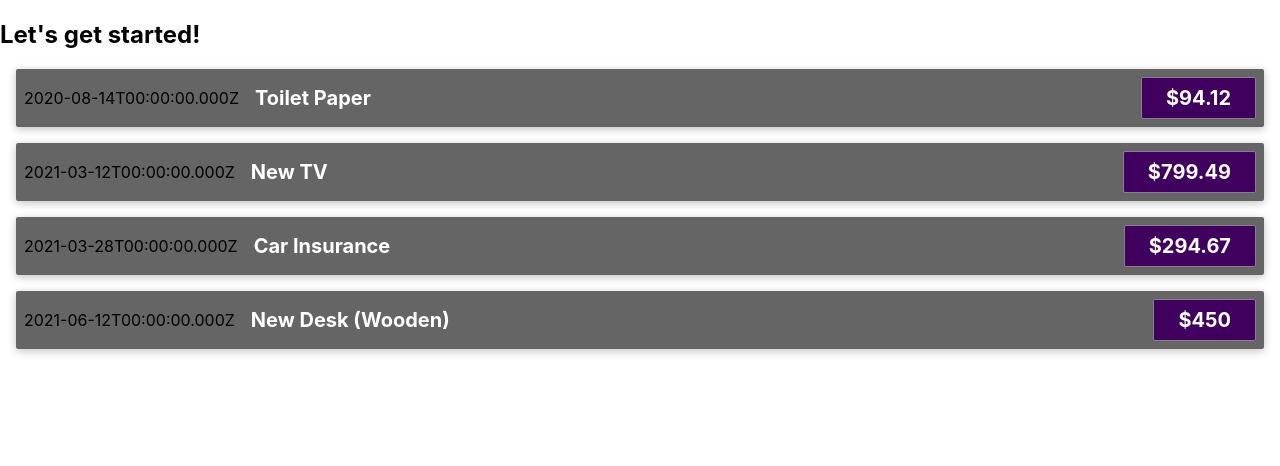
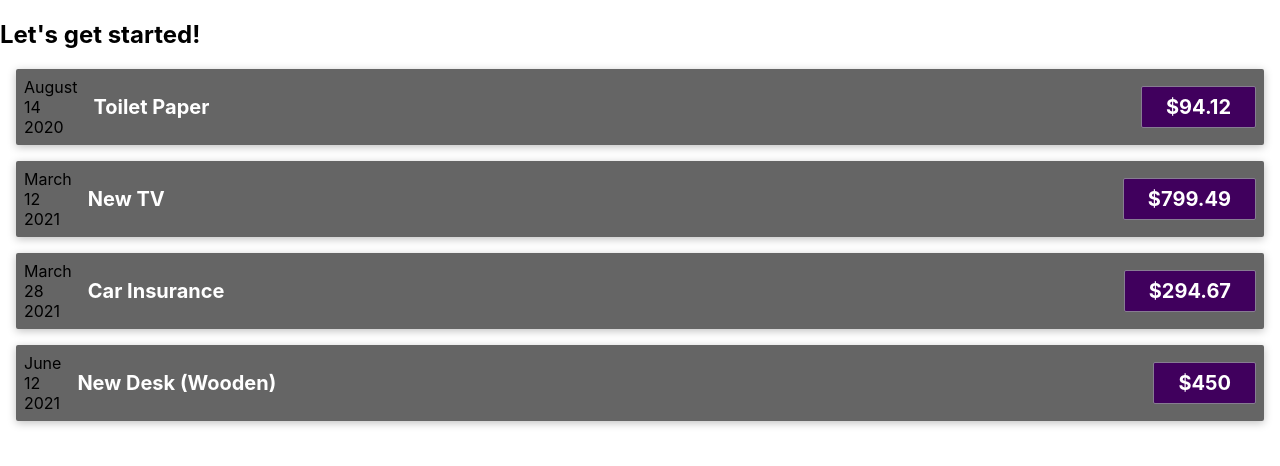
Before and after one commit to evanbechtol/react-complete, a JavaScript app: page / in a window 1280 px wide. Shown: the top 466 px of the page. Built offline with nearby package versions, Linux system fonts and the light colour scheme.

Commit message:
Dynamically passing data via props

```diff
--- a/src/components/ExpenseItem.js
+++ b/src/components/ExpenseItem.js
@@ -2,9 +2,17 @@
 
 function ExpenseItem(props) {
     const {date, title, amount} = props;
+    const month = date.toLocaleString('en-US', { month: 'long' });
+    const day = props.date.toLocaleString('en-US',{ day: '2-digit' });
+    const year= props.date.getFullYear();
+
     return (
         <div className='expense-item'>
-            <div>{date.toISOString()}</div>
+            <div>
+                <div>{month}</div>
+                <div>{day}</div>
+                <div>{year}</div>
+            </div>
             <div className='expense-item__description'>
                 <h2>{title}</h2>
                 <div className='expense-item__price'>${amount}</div>
```
